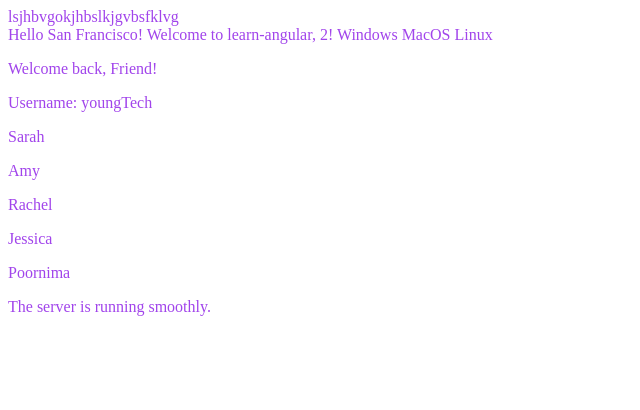
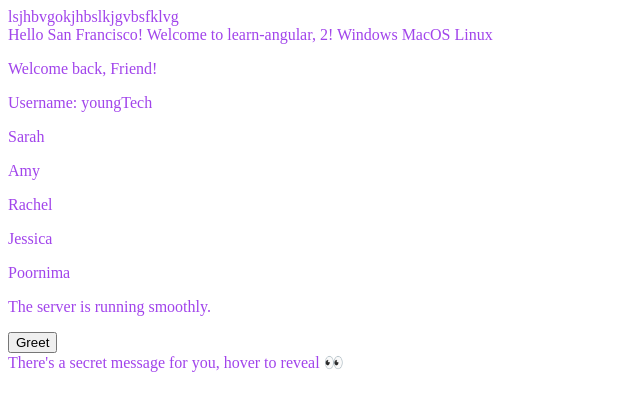
Before and after one commit to Annihilator544/learn-angular2, an Angular app: page / in a window 1280 px wide. Shown: the top 410 px of the page, without its empty margins (0-640 px from the left). Built offline with nearby package versions, Linux system fonts and the light colour scheme.

Commit message:
7-event-handling

```diff
--- a/src/app/app.ts
+++ b/src/app/app.ts
@@ -19,6 +19,11 @@ import { User } from './user/user';
     } @else {
       <p>Server is down. Please try again later.</p>
     }
+    <button (click)="greet()">Greet</button>
+    <section (mouseover)="showSecretMessage()">
+      There's a secret message for you, hover to reveal 👀
+      {{ message }}
+    </section>
 `,
   imports: [User],
   styles: `
@@ -30,8 +35,15 @@ import { User } from './user/user';
 export class App {
   city = 'San Francisco';
   isLoggedIn = true;
+  message = '';
   isServerRunning = true;
   operatingSystems = [{id: 'win', name: 'Windows'}, {id: 'osx', name: 'MacOS'}, {id: 'linux', name: 'Linux'}];
   isEditable = true;
+  greet() {
+    console.log('Hello, there 👋');
+  }
+  showSecretMessage() {
+  this.message = 'Way to go 🚀';
+}
   protected readonly title = signal('learn-angular');
 }
```
